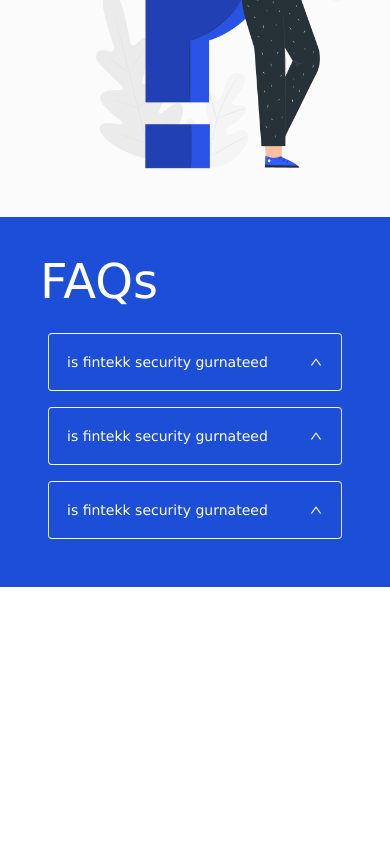
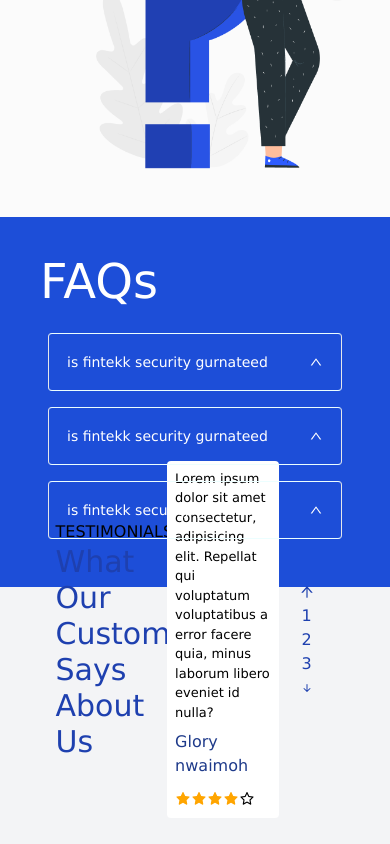
Before and after one commit to goodylove/Fintech-landing-page, a React (Vite) app: page / in a window 390 px wide. Shown: the part 3343-4187 px from the top of the page. Before the commit the page ends 3930 px from the top, so only its background shows below. Built offline with nearby package versions, Linux system fonts and the light colour scheme.

Commit message:
ft:completed faq

```diff
--- a/src/components/App/App.css
+++ b/src/components/App/App.css
@@ -19,6 +19,17 @@
   padding: 10px;
   top: 10px;
 } */
+
+.icon-start path {
+  fill: orange;
+}
+
+.icon-start,
+.ico-start {
+  padding: 0;
+  margin: 0;
+  display: inline;
+}
 
 .logo {
   height: 6em;
--- a/src/components/App/index.jsx
+++ b/src/components/App/index.jsx
@@ -6,6 +6,7 @@
 import Faq from "./../faq/index";
 
 import "./App.css";
+import Testimonials from "./../testimonals/indxe";
 
 function App() {
   return (
@@ -15,6 +16,7 @@
       <Service />
       <Steps />
       <Faq />
+      <Testimonials />
     </div>
   );
 }
--- /dev/null
+++ b/src/components/faq/Questions.jsx
@@ -0,0 +1,49 @@
+import React, { useState } from "react";
+import { AiOutlineDown, AiOutlineUp } from "react-icons/ai";
+
+const Question = () => {
+  const [show, setShow] = useState(false);
+  const [icon, setIcon] = useState(false);
+
+  const handleClick = () => {
+    setIcon((prev) => {
+      return !prev;
+    });
+    setShow((prev) => {
+      return !prev;
+    });
+  };
+  return (
+    <div>
+      <ul className="flex justify-center w-full flex-col">
+        <li className="text-start relative md:w-[70%]" id="">
+          <div className="border-[1px] rounded text-white text-sm flex justify-between  items-center  border-solid border-y-cyan-50  m-2 p-[18px]">
+            <span> is fintekk security gurnateed</span>
+            <div>
+              {icon ? (
+                <AiOutlineDown onClick={() => handleClick()} />
+              ) : (
+                <AiOutlineUp onClick={handleClick} />
+              )}
+            </div>
+          </div>
+          {show ? (
+            <div
+              className="rounded absolute top-[42px] z-10 bg-white text-sm p-6 translate-y-3 transition
+
+
+                     "
+            >
+              Lorem ipsum dolor sit amet,, consequatur, ad sed necessitatibus
+              corporis earum vero quo aliquam eveniet! Deserunt!
+            </div>
+          ) : (
+            ""
+          )}
+        </li>
+      </ul>
+    </div>
+  );
+};
+
+export default Question;
--- a/src/components/faq/index.jsx
+++ b/src/components/faq/index.jsx
@@ -1,16 +1,9 @@
 import React, { useState } from "react";
 import { AiOutlineDown, AiOutlineUp } from "react-icons/ai";
 import Illustrator from "../../.././public/illustration.png";
+
+import Question from "./Questions";
 const Faq = () => {
-  const [show, setShow] = useState(false);
-  const [icon, setIcon] = useState(false);
-
-  const handleClick = (id) => {
-    setIcon((prev) => {
-      return !prev;
-    });
-  };
-
   return (
     <div className="w-full flex justify-center mt-[54%] md:mt-10">
       <div className="flex w-[100%] justify-center h-[400px] flex-col-reverse  md:flex-row ">
@@ -18,71 +11,9 @@
           <div className="flex flex-col w-[100%]   justify-center">
             <div className="flex p-10 justify-center flex-col md:pl-[70px] ">
               <h1 className="text-5xl text-start mb-5 text-white">FAQs</h1>
-              <ul className="flex justify-center w-full flex-col">
-                <li className="text-start relative md:w-[70%]" id="">
-                  <div className="border-[1px] rounded text-white text-sm flex justify-between  items-center  border-solid border-y-cyan-50  m-2 p-[18px]">
-                    <span> is fintekk security gurnateed</span>
-                    <div>
-                      {icon ? (
-                        <AiOutlineDown onClick={() => handleClick()} />
-                      ) : (
-                        <AiOutlineUp onClick={handleClick} />
-                      )}
-                    </div>
-                  </div>
-                  {/* <div
-                    className={`rounded absolute top-[42px] z-10 bg-white text-sm p-6 translate-y-3 transition
-
-                     `}
-                  >
-                    Lorem ipsum dolor sit amet,, consequatur, ad sed
-                    necessitatibus corporis earum vero quo aliquam eveniet!
-                    Deserunt!
-                  </div> */}
-                </li>
-                <li className="text-start relative md:w-[70%]">
-                  <div className="border-[1px] rounded text-white text-sm  flex justify-between  items-center  border-solid border-y-cyan-50  m-2 p-[18px]">
-                    <span>is fintekk security gurnateed</span>
-                    <div>
-                      {icon ? (
-                        <AiOutlineDown onClick={handleClick} />
-                      ) : (
-                        <AiOutlineUp onClick={handleClick} />
-                      )}
-                    </div>
-                  </div>
-                  {/* <div
-                    className={`rounded absolute top-[42px] z-10 bg-white text-sm p-6 translate-y-3 transition
-
-                     `}
-                  >
-                    Lorem ipsum dolor sit amet,, consequatur, ad sed
-                    necessitatibus corporis earum vero quo aliquam eveniet!
-                    Deserunt!
-                  </div> */}
-                </li>
-                <li className="text-start md:w-[70%]">
-                  <div className="border-[1px] rounded text-white text-sm  flex items-center justify-between  border-solid border-y-cyan-50  m-2 p-[18px]">
-                    <span> is fintekk security gurnateed</span>
-                    <div>
-                      {icon ? (
-                        <AiOutlineDown onClick={handleClick} />
-                      ) : (
-                        <AiOutlineUp onClick={handleClick} />
-                      )}
-                    </div>
-                  </div>
-                  {/* <div
-                    className={`rounded absolute top-[42px] z-10 bg-white text-sm p-6 translate-y-3 transition
-
-                     `}
-                  >
-                    Lorem ipsum dolor sit amet,, consequatur, ad sed
-                    necessitatibus corporis earum vero quo aliquam eveniet!
-                    Deserunt!
-                  </div> */}
-                </li>
-              </ul>
+              <Question />
+              <Question />
+              <Question />
             </div>
           </div>
         </div>
--- /dev/null
+++ b/src/components/testimonals/indxe.jsx
@@ -0,0 +1,43 @@
+import React from "react";
+import { AiFillStar } from "react-icons/ai";
+import { AiOutlineStar } from "react-icons/ai";
+import { BsArrowDownShort } from "react-icons/bs";
+import { AiOutlineArrowUp } from "react-icons/ai";
+
+const Testimonials = () => {
+  return (
+    <div className="flex justify-center mt-10 bg-gray-100 w-full p-10">
+      <div className="flex justify-between w-[90%] items-center">
+        <div className="text-start w-[40%]">
+          <h2 className="">TESTIMONIALS</h2>
+          <p className="text-3xl text-blue-800">
+            What Our Customers Says About Us
+          </p>
+        </div>
+        {/* testimonials */}
+        <div className="w-[40%] text-start bg-white  rounded p-2">
+          <p className="text-[13px]">
+            Lorem ipsum dolor sit amet consectetur, adipisicing elit. Repellat
+            qui voluptatum voluptatibus a error facere quia, minus laborum
+            libero eveniet id nulla?
+          </p>
+          <h3 className="text-blue-900 mt-2 mb-2">Glory nwaimoh</h3>
+          <AiFillStar className="icon-start" />
+          <AiFillStar className="icon-start" />
+          <AiFillStar className="icon-start" />
+          <AiFillStar className="icon-start" />
+          <AiOutlineStar className="ico-start" />
+        </div>
+        <div className="flex flex-col text-blue-800  items-center w-[20%]">
+          <AiOutlineArrowUp className="mb-1" />
+          <span>1</span>
+          <span>2</span>
+          <span>3</span>
+          <BsArrowDownShort className="mt-1" />
+        </div>
+      </div>
+    </div>
+  );
+};
+
+export default Testimonials;
```
Also changed, not shown: src/components/faq/Answer.jsx (added, +9 -0 lines).
